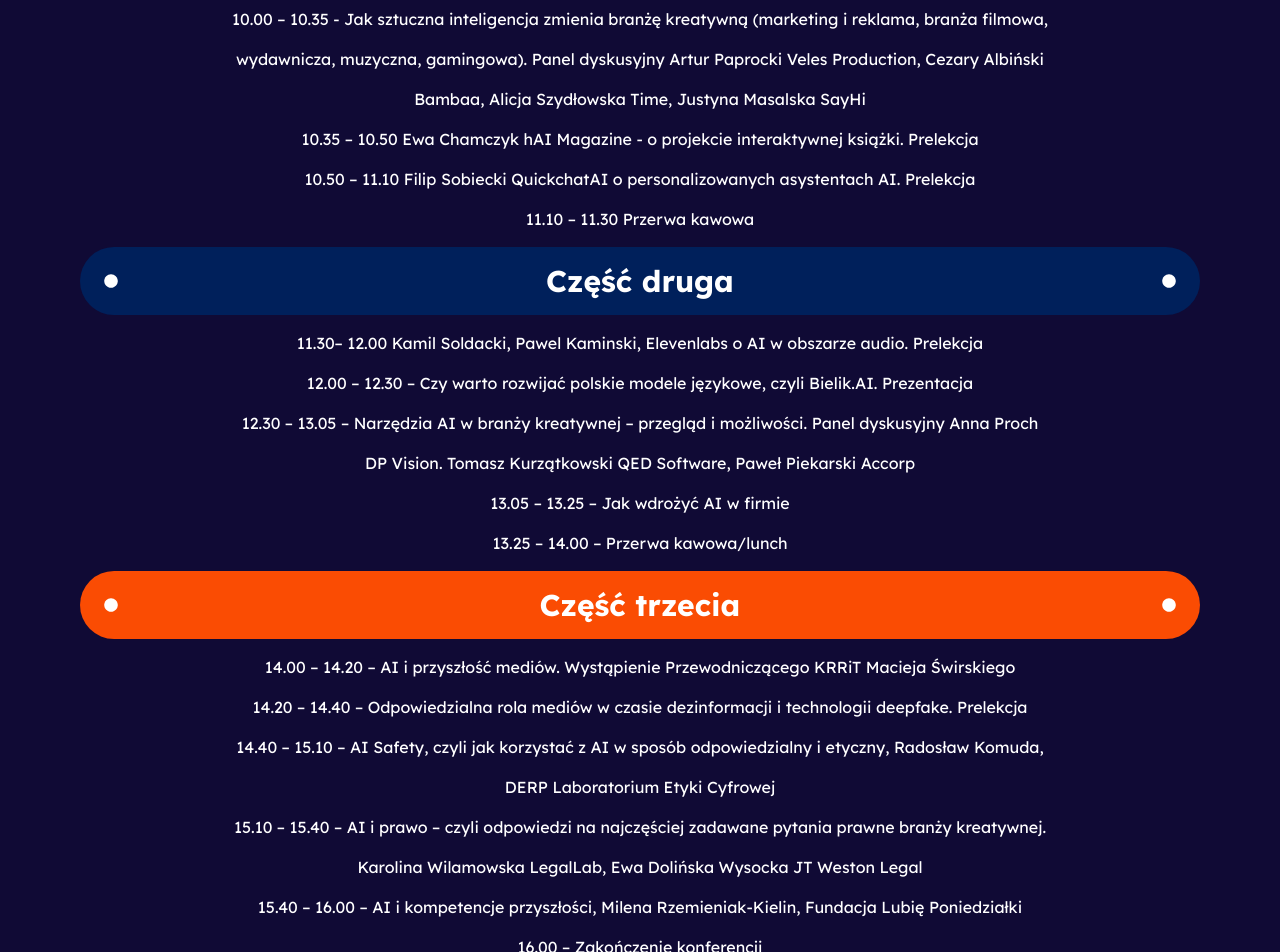
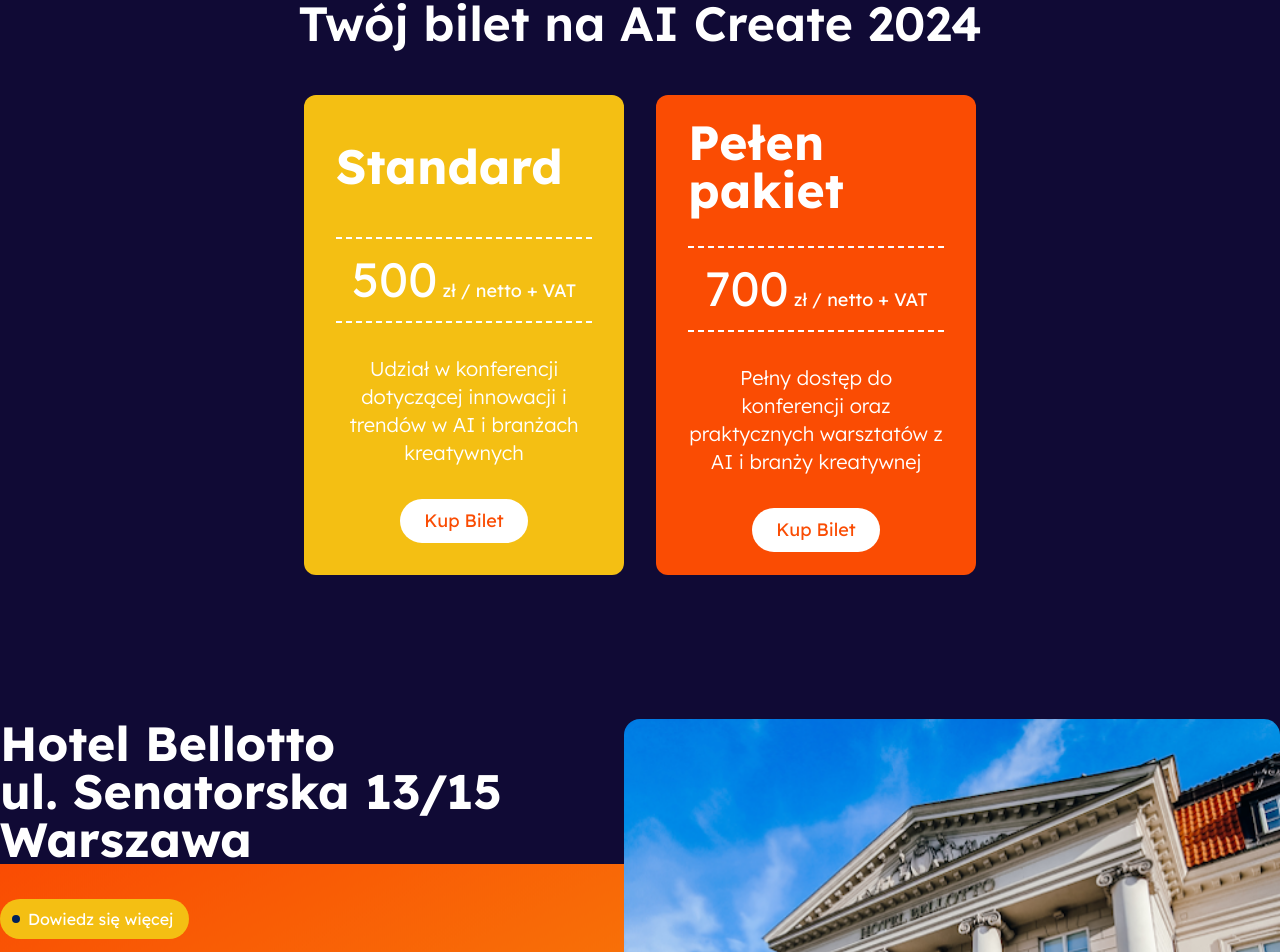
Before and after one commit to k0wal45/ai-create-conference, a Next.js app: page / in a window 1280 px wide. Shown: the part 3757-4709 px from the top of the page. Built offline with nearby package versions, Linux system fonts and the light colour scheme.

Commit message:
small change

```diff
--- a/components/Agenda/Agenda.tsx
+++ b/components/Agenda/Agenda.tsx
@@ -1,18 +1,7 @@
 "use client";
 import React, { useState } from "react";
 import SpotlightButton from "../Button/SpotlightButton";
-import SalaKolumnowa from "./SalaKolumnowa";
-import SalaMalinowa from "./SalaMalinowa";
-
-const returnAgenda = (num: number) => {
-  if (num === 1) {
-    return <SalaKolumnowa />;
-  } else if (num === 2) {
-    return <SalaMalinowa />;
-  }
-
-  return <h4 className="text-4xl font-bold">Wybierz salę</h4>;
-};
+import AgendaElement from "./AgendaElement";
 
 const Agenda = () => {
   const [agenda, setAgenda] = useState(1);
@@ -20,6 +9,8 @@
   return (
     <section className="flex flex-col items-center justify-center gap-4 max-w-6xl mx-auto my-12 p-4">
       <h3 className="text-4xl font-bold">Agenda wydarzenia</h3>
+      {/* eslint-disable-next-line react/jsx-no-comment-textnodes */}
+      <p className="text-lg text-neutral-400">*Agenda może ulec zmianie*</p>
       <div className="flex flex-col md:flex-row gap-12 w-full py-4">
         <div className="w-full" onClick={() => setAgenda(1)}>
           <SpotlightButton index={0}>Część Konferencyjna</SpotlightButton>
@@ -28,7 +19,7 @@
           <SpotlightButton index={1}>Warsztaty</SpotlightButton>
         </div>
       </div>
-      {returnAgenda(agenda)}
+      <AgendaElement />
     </section>
   );
 };
--- /dev/null
+++ b/components/Agenda/AgendaElement.tsx
@@ -0,0 +1,7 @@
+import React from "react";
+
+const AgendaElement = () => {
+  return <div></div>;
+};
+
+export default AgendaElement;
--- a/components/Agenda/SalaKolumnowa.tsx
+++ /dev/null
@@ -1,144 +0,0 @@
-import React, { Fragment } from "react";
-import { FaCircle } from "react-icons/fa";
-import OpacityOnScroll from "../OpacityOnScroll";
-
-const STOP_CLASSES = `w-full px-6 py-4 text-white rounded-full text-center text-3xl font-bold relative flex items-center justify-between text-2xl`;
-
-const SalaKolumnowa = () => {
-  return (
-    <Fragment>
-      {/* spliter */}
-
-      <div className={STOP_CLASSES + " bg-accent"}>
-        <FaCircle className="text-sm" />
-        Część pierwsza
-        <FaCircle className="text-sm" />
-      </div>
-      <OpacityOnScroll>
-        <p>9.30 – 9.40 – Przywitanie</p>
-      </OpacityOnScroll>
-      <OpacityOnScroll>
-        <p>9.40 – 10.00 – Przyszłość AI w Polsce, gość specjalny</p>
-      </OpacityOnScroll>
-      <OpacityOnScroll>
-        <p>
-          10.00 – 10.35 - Jak sztuczna inteligencja zmienia branżę kreatywną
-          (marketing i reklama, branża filmowa,
-        </p>
-      </OpacityOnScroll>
-      <OpacityOnScroll>
-        <p>
-          wydawnicza, muzyczna, gamingowa). Panel dyskusyjny Artur Paprocki
-          Veles Production, Cezary Albiński
-        </p>
-      </OpacityOnScroll>
-      <OpacityOnScroll>
-        <p>Bambaa, Alicja Szydłowska Time, Justyna Masalska SayHi</p>
-      </OpacityOnScroll>
-      <OpacityOnScroll>
-        <p>
-          10.35 – 10.50 Ewa Chamczyk hAI Magazine - o projekcie interaktywnej
-          książki. Prelekcja
-        </p>
-      </OpacityOnScroll>
-      <OpacityOnScroll>
-        <p>
-          10.50 – 11.10 Filip Sobiecki QuickchatAI o personalizowanych
-          asystentach AI. Prelekcja
-        </p>
-      </OpacityOnScroll>
-      <OpacityOnScroll>
-        <p>11.10 – 11.30 Przerwa kawowa</p>
-      </OpacityOnScroll>
-      {/* spliter */}
-
-      <div className={STOP_CLASSES + " bg-primary"}>
-        <FaCircle className="text-sm" />
-        Część druga
-        <FaCircle className="text-sm" />
-      </div>
-      <OpacityOnScroll>
-        <p>
-          11.30– 12.00 Kamil Soldacki, Pawel Kaminski, Elevenlabs o AI w
-          obszarze audio. Prelekcja
-        </p>
-      </OpacityOnScroll>
-      <OpacityOnScroll>
-        <p>
-          12.00 – 12.30 – Czy warto rozwijać polskie modele językowe, czyli
-          Bielik.AI. Prezentacja
-        </p>
-      </OpacityOnScroll>
-      <OpacityOnScroll>
-        <p>
-          12.30 – 13.05 – Narzędzia AI w branży kreatywnej – przegląd i
-          możliwości. Panel dyskusyjny Anna Proch
-        </p>
-      </OpacityOnScroll>
-      <OpacityOnScroll>
-        <p>
-          DP Vision. Tomasz Kurzątkowski QED Software, Paweł Piekarski Accorp
-        </p>
-      </OpacityOnScroll>
-      <OpacityOnScroll>
-        <p>13.05 – 13.25 – Jak wdrożyć AI w firmie</p>
-      </OpacityOnScroll>
-      <OpacityOnScroll>
-        <p>13.25 – 14.00 – Przerwa kawowa/lunch</p>
-      </OpacityOnScroll>
-      {/* spliter */}
-
-      <div className={STOP_CLASSES + " bg-secondary"}>
-        <FaCircle className="text-sm" />
-        Część trzecia
-        <FaCircle className="text-sm" />
-      </div>
-      <OpacityOnScroll>
-        <p>
-          14.00 – 14.20 – AI i przyszłość mediów. Wystąpienie Przewodniczącego
-          KRRiT Macieja Świrskiego
-        </p>
-      </OpacityOnScroll>
-      <OpacityOnScroll>
-        <p>
-          14.20 – 14.40 – Odpowiedzialna rola mediów w czasie dezinformacji i
-          technologii deepfake. Prelekcja
-        </p>
-      </OpacityOnScroll>
-      <OpacityOnScroll>
-        <p>
-          14.40 – 15.10 – AI Safety, czyli jak korzystać z AI w sposób
-          odpowiedzialny i etyczny, Radosław Komuda,
-        </p>
-      </OpacityOnScroll>
-      <OpacityOnScroll>
-        <p>DERP Laboratorium Etyki Cyfrowej</p>
-      </OpacityOnScroll>
-      <OpacityOnScroll>
-        <p>
-          15.10 – 15.40 – AI i prawo – czyli odpowiedzi na najczęściej zadawane
-          pytania prawne branży kreatywnej.
-        </p>
-      </OpacityOnScroll>
-      <OpacityOnScroll>
-        <p>
-          Karolina Wilamowska LegalLab, Ewa Dolińska Wysocka JT Weston Legal
-        </p>
-      </OpacityOnScroll>
-      <OpacityOnScroll>
-        <p>
-          15.40 – 16.00 – AI i kompetencje przyszłości, Milena
-          Rzemieniak-Kielin, Fundacja Lubię Poniedziałki
-        </p>
-      </OpacityOnScroll>
-      <OpacityOnScroll>
-        <p>16.00 – Zakończenie konferencji</p>
-      </OpacityOnScroll>
-      <OpacityOnScroll>
-        <p>16.00 – 17.00 – Networking</p>
-      </OpacityOnScroll>
-    </Fragment>
-  );
-};
-
-export default SalaKolumnowa;
--- a/components/Agenda/SalaMalinowa.tsx
+++ /dev/null
@@ -1,28 +0,0 @@
-import React, { Fragment } from "react";
-import { FaCircle } from "react-icons/fa";
-import OpacityOnScroll from "../OpacityOnScroll";
-
-const STOP_CLASSES = `w-full px-6 py-4 text-white rounded-full text-center text-3xl font-bold relative flex items-center justify-between text-2xl`;
-
-const SalaMalinowa = () => {
-  return (
-    <Fragment>
-      {/* spliter */}
-      <div className={STOP_CLASSES + " bg-secondary"}>
-        <FaCircle className="text-sm" />
-        Warsztaty
-        <FaCircle className="text-sm" />
-      </div>
-      <OpacityOnScroll>
-        <p className="text-3xl">10.00 – 12.30 Warsztaty Eleven Labs</p>
-      </OpacityOnScroll>
-      <OpacityOnScroll>
-        <p className="text-3xl">
-          14.00 – 15.00 QuickChat.AI warsztaty – agenci AI
-        </p>
-      </OpacityOnScroll>
-    </Fragment>
-  );
-};
-
-export default SalaMalinowa;
--- a/sanity/schemaTypes/agenda.ts
+++ b/sanity/schemaTypes/agenda.ts
@@ -51,7 +51,7 @@
   for (let h = 8; h < 19; h++) {
     for (let m = 0; m < 60; m += 5) {
       times.push(
-        `${h.toString().padStart(2, "0")}:${m.toString().padStart(2, "0")}`
+        `${h.toString().padStart(2, "0")}.${m.toString().padStart(2, "0")}`
       );
     }
   }
```
